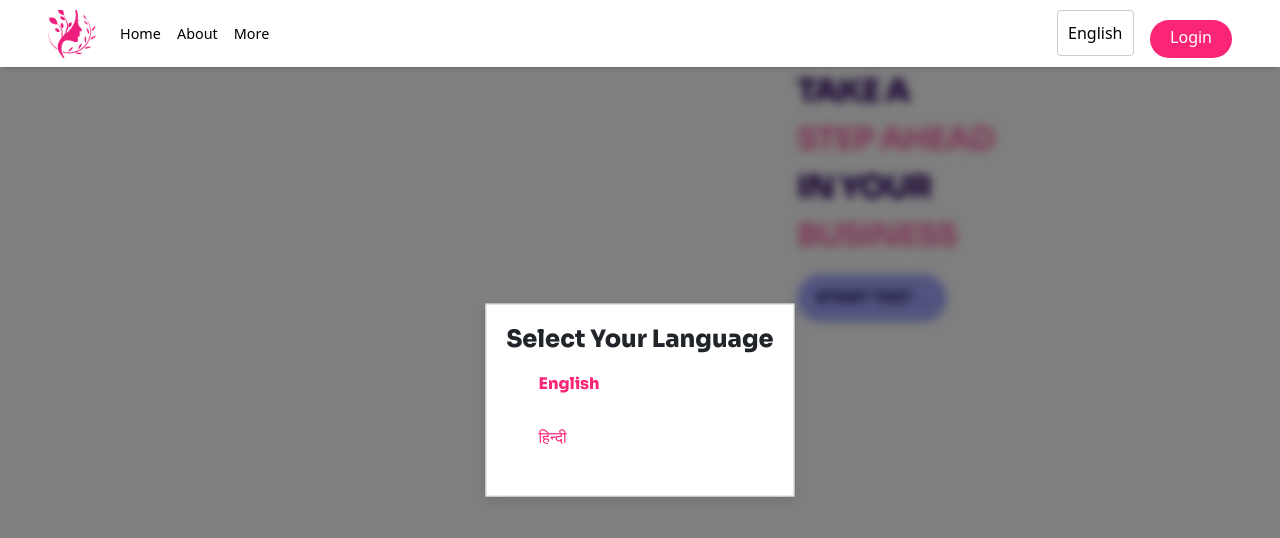
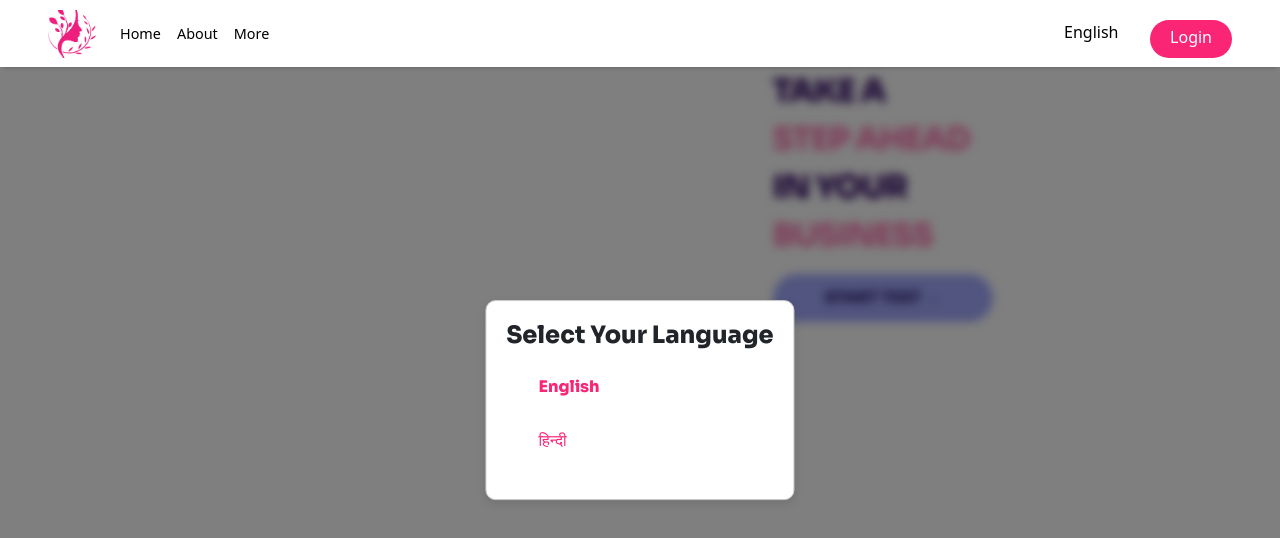
Before and after one commit to anuragt0/Psychometric-Test-Dev, a React (Create React App) app in the folder client/: page / in a window 1280 px wide. Shown: the top 538 px of the page. Built offline with nearby package versions, Linux system fonts and the light colour scheme; no server answers.

Commit message:
fix navbar

```diff
--- a/client/src/components/NavBar.js
+++ b/client/src/components/NavBar.js
@@ -1,7 +1,7 @@
 import React, { useEffect, useState } from "react";
-import { Link, useNavigate , useLocation } from "react-router-dom";
+import { Link, useNavigate, useLocation } from "react-router-dom";
 import { server_origin } from '../utilities/constants';
-import {motion} from 'framer-motion'
+import { motion } from 'framer-motion'
 // import img from "../../assets/images/yi_logo.png";
 
 // My css
@@ -13,27 +13,29 @@ import logo from "../assests/logo.png";
 import i18n from "i18next";
 import { useTranslation } from "react-i18next";
 import '../library/i18n';
+import { MdOutlineArrowDropDown } from 'react-icons/md';
+
 
 
 
 const Navbar = () => {
 
-  const {pathname} = useLocation(); // Get the current route path
+  const { pathname } = useLocation(); // Get the current route path
 
   //? Language Functionality Starts *Translation* ............................................................
 
-const { t } = useTranslation("translation", { keyPrefix: 'navBar' } );
+  const { t } = useTranslation("translation", { keyPrefix: 'navBar' });
 
 
 
   //used to get language Stored in LocalStorage //*should be in every Page having Language Functionality
-useEffect(()=>{
+  useEffect(() => {
     let currentLang = localStorage.getItem('lang');
     i18n.changeLanguage(currentLang);
 
     // console.log(t('array'  , { returnObjects: true }));
 
-},[]);
+  }, []);
 
 
   //? Language Functionality Ends *Translation* .................................................................
@@ -52,13 +54,13 @@ useEffect(()=>{
   // };
 
   //used to get language Stored in LocalStorage //*should be in every Page having Language Functionality
-  useEffect(()=>{
+  useEffect(() => {
     let currentLang = localStorage.getItem('lang');
     i18n.changeLanguage(currentLang);
 
     // console.log(t('array'  , { returnObjects: true }));
 
-  },[]);
+  }, []);
 
   const [selectedLanguage, setSelectedLanguage] = useState(localStorage.getItem('lang') || 'en');
 
@@ -73,12 +75,12 @@ useEffect(()=>{
 
   const [isAdmin, setIsAdmin] = useState(false)
 
-    useEffect( () => {
+  useEffect(() => {
     verifyUser();
   }, [])
 
-    const verifyUser = async()=>{
-        if(localStorage.getItem('token')){
+  const verifyUser = async () => {
+    if (localStorage.getItem('token')) {
       const response = await fetch(`${server_origin}/api/user/verify-user`, {
         method: 'POST',
         headers: {
@@ -89,7 +91,7 @@ useEffect(()=>{
 
       const result = await response.json()
       // console.log("here: ", result);
-            if(result.isAdmin===true){
+      if (result.isAdmin === true) {
         setIsAdmin(true);
       }
     }
@@ -115,8 +117,10 @@ useEffect(()=>{
 
       <div className={`${css.hamDisplay}`}>
         <Link to="/" style={{ marginRight: "1rem" }}>
-        <img src={logo} alt="yi-logo" style={{"width": "3rem",
-    "marginRight": "2%"}} />
+          <img src={logo} alt="yi-logo" style={{
+            "width": "3rem",
+            "marginRight": "2%"
+          }} />
 
         </Link>
         <button
@@ -202,23 +206,27 @@ useEffect(()=>{
           {pathname !== '/test/start' && (
 
             <li className="nav-item active">
-                  <motion.div
+              {/* <motion.div
                         whileHover={{ scale: 1.1 }}
                         transition={{
                           type: 'spring', stiffness: 300
-                        }}>
+                        }}> */}
+              <div className={`${css.languageContainer}`}>
                 <select
-                    className={`language-select ${css.languageSelect}`}
+                  className={`language-select ${css.languageSelect} ${css.btnStyle}`}
                   value={selectedLanguage}
                   onChange={(e) => handleLanguageChange(e.target.value)}
                 >
                   <option className="nav-item active" value="en">English</option>
                   <option className="nav-item active" value="hi">  हिन्दी  </option>
                   {/* Add more options for other languages */}
+
                 </select>
-                    </motion.div>
+                {/* <MdOutlineArrowDropDown/> */}
+
+                {/* </motion.div> */}
+              </div>
             </li>
-
           )}
           {/* Language Buttons Ends   */}
 
--- a/client/src/components/neha/LanguageSelectorModal.css
+++ b/client/src/components/neha/LanguageSelectorModal.css
@@ -13,11 +13,13 @@
   transform: translate(-50%, -50%);
   box-shadow: 0px 4px 10px rgba(0, 0, 0, 0.1);
   font-family: 'Sora', sans-serif;
+  border-radius : 10px;
   /* color: #A4ACFF; */
 }
 
 .language-list {
   list-style: none;
+  margin-top: 15px;
 }
 
 .language-option {
--- a/client/src/components/neha/Page.js
+++ b/client/src/components/neha/Page.js
@@ -21,7 +21,7 @@ const Page = () => {
 
     const [showModal, setShowModal] = useState(true);
     const [selectedLanguage, setSelectedLanguage] = useState('');
-    const languages = ['English', 'हिन्दी '];
+    const languages = ['English', 'हिन्दी'];
 
     useEffect(() => {
         console.log('useEffect is triggered');
@@ -118,7 +118,7 @@ const Page = () => {
                                     whileHover={{ scale: 1.1 }} transition={{ type: 'spring', stiffness: 300 }}
                                     whileTap={{ scale: 0.9, backgroundColor: '#a4acff', color: 'rgb(37, 23, 107)' }}
 
-                                >START TEST<span className='arrow'>&rarr;</span></motion.a></Link>
+                                >START TEST<span className='arrow'>  &rarr;</span></motion.a></Link>
                         </div>
 
                     </div>
--- a/client/src/components/neha/page.css
+++ b/client/src/components/neha/page.css
@@ -44,7 +44,7 @@ margin-top: 20px;
 }
 
 .btn {
-  width: 150px;
+  width: 220px;
   margin-right: 10px;
   margin-top: 15px;
   background-color: #a4acff;
--- a/client/src/css/navbar.module.css
+++ b/client/src/css/navbar.module.css
@@ -18,6 +18,18 @@
 
   .navStyle{
     margin-left: 200px;
+  }
+
+  .languageContainer {
+    display: flex;
+    align-items: center;
+  }
+
+  .btnStyle{
+    /* background-color: #FB2576; */
+    padding : 10px 15px;
+    border: none;
+    outline: none;
   }
 
   .navBtn {
```
Lines whose indentation alone changed are shown as unchanged.
